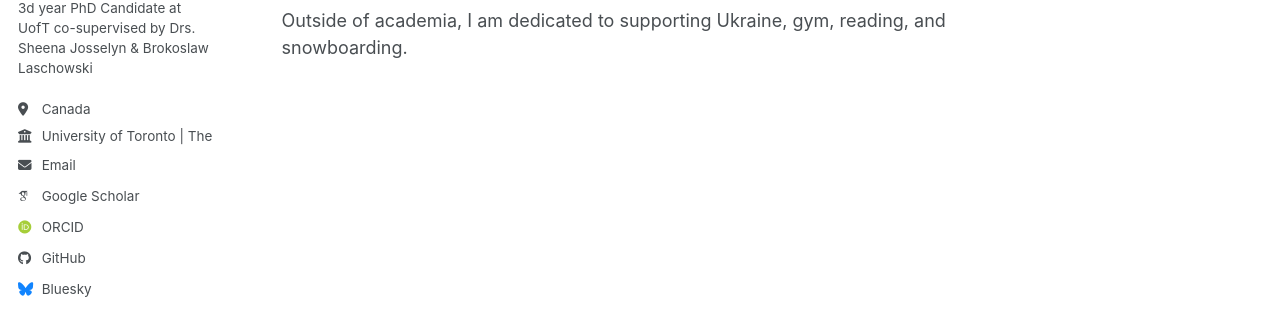
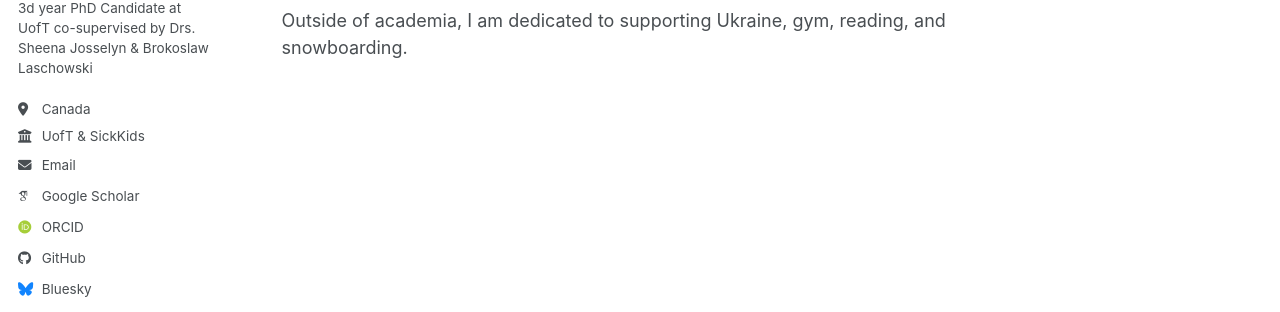
Before and after one commit to neur1s/neur1s.github.io, a Jekyll site: the page built from _pages/about.md, in a window 1280 px wide. Shown: the part 320-632 px from the top of the page. Built offline with Jekyll 4.4.1, drawn with Linux system fonts in a browser that asks for light colours; some web fonts are replaced; a script bundle is joined from its source files by our own code; library files that are not in the unit come from our copies.

Commit message:
update _config.yml

```diff
--- a/_config.yml
+++ b/_config.yml
@@ -28,7 +28,7 @@ author:
   pronouns         : # example: "she/her"
   bio              : "3d year PhD Candidate at UofT co-supervised by Drs. Sheena Josselyn & Brokoslaw Laschowski"
   location         : "Canada"
-  employer         : "University of Toronto | The Hospital for Sick Children"
+  employer         : "UofT & SickKids"
   uri              : # URL
   email            : "sofiya.zbaranska@mail.utoronto.ca"
 
```
